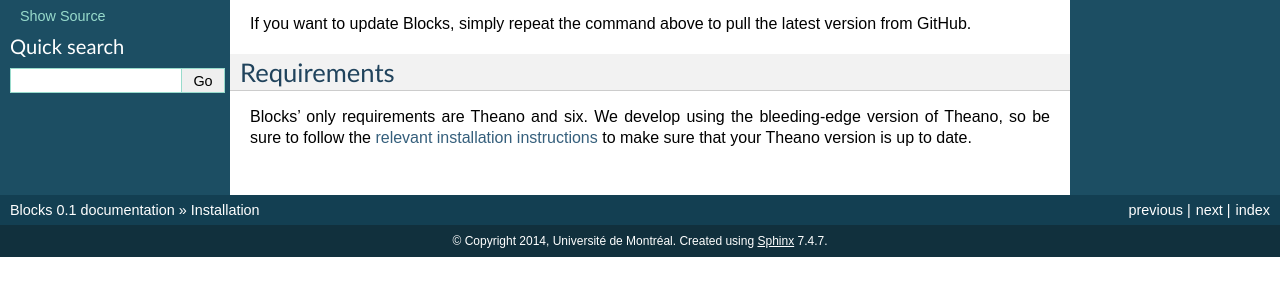
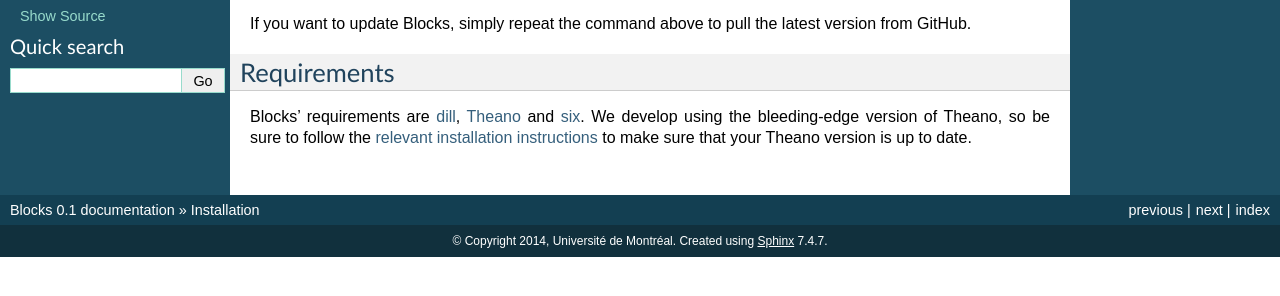
Before and after one commit to mila-iqia/blocks, a Sphinx documentation site: the page built from docs/setup.rst, in a window 1280 px wide. Shown: the part 264-560 px from the top of the page. Built offline with Sphinx 7.4.7, drawn with Linux system fonts in a browser that asks for light colours.

Commit message:
Add dill to requirements

```diff
--- a/docs/setup.rst
+++ b/docs/setup.rst
@@ -18,8 +18,12 @@ version from GitHub.
 
 Requirements
 ------------
-Blocks' only requirements are Theano and six. We develop using the bleeding-edge
-version of Theano, so be sure to follow the `relevant installation
-instructions`_ to make sure that your Theano version is up to date.
+Blocks' requirements are dill_, Theano_ and six_. We develop using the
+bleeding-edge version of Theano, so be sure to follow the `relevant
+installation instructions`_ to make sure that your Theano version is up to
+date.
 
+.. _dill: https://github.com/uqfoundation/dill
+.. _Theano: http://deeplearning.net/software/theano/
+.. _six: http://pythonhosted.org/six/
 .. _relevant installation instructions: http://deeplearning.net/software/theano/install.html#bleeding-edge-install-instructions
```
